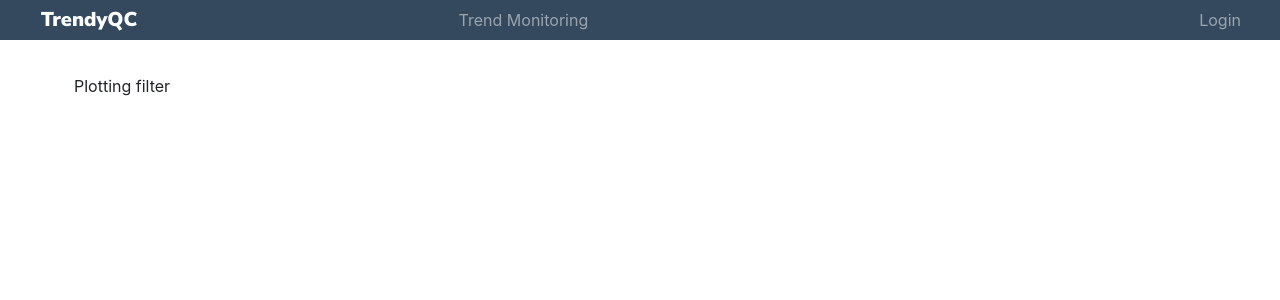
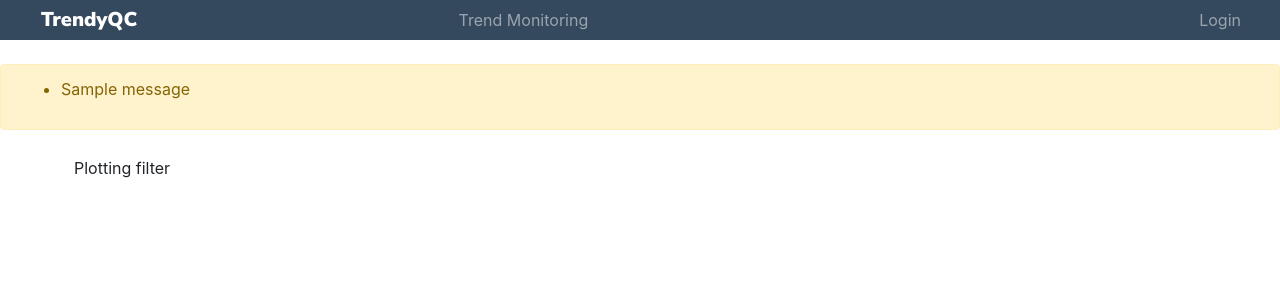
Before and after one commit to eastgenomics/trendyQC, a Django app: page /trendyqc/plot/ in a window 1280 px wide. Shown: the top 300 px of the page. Run offline with Django 4.2, Linux system fonts and the light colour scheme; tables that the repository leaves empty hold one stand-in row (values such as "Sample post"); one stand-in notice (Sample message) is shown; some libraries are stand-ins or nearby versions.

Commit message:
warning message if multiple metrics selected

```diff
--- a/trendyqc/trend_monitoring/templates/plot.html
+++ b/trendyqc/trend_monitoring/templates/plot.html
@@ -4,6 +4,15 @@
 
 {% block plot %}
 
+{% if messages %}
+<div class="alert alert-warning">
+    <ul class="messages">
+        {% for message in messages %}
+        <li{% if message.tags %} class="{{ message.tags }}"{% endif %}>{{ message }}</li>
+        {% endfor %}
+    </ul>
+</div>
+{% endif %}
 
 <div style="width:90%; margin: auto; padding: 10px; ">
     <p>Plotting filter</p>
```
